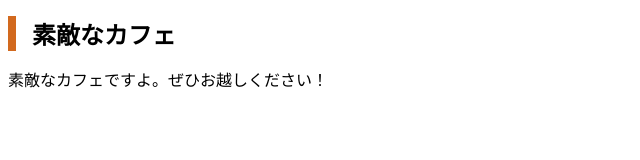
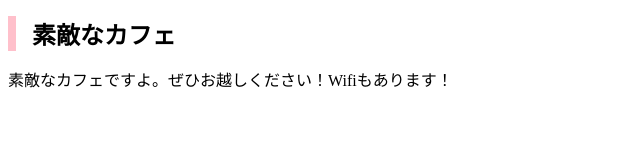
Before and after one commit to Chiba-Shuhei/mycafe, a plain HTML site: page index.html in a window 1280 px wide. Shown: the whole page, without its empty margins (0-640 px from the left). Drawn offline with Linux system fonts and the light colour scheme.

Commit message:
Add files via upload

```diff
--- a/css/style.css
+++ b/css/style.css
@@ -1,5 +1,5 @@
 h1 {
   font-size: 24px;
   padding-left: 16px;
-  border-left: 8px solid chocolate;
+  border-left: 8px solid pink;
 }
--- a/index.html
+++ b/index.html
@@ -9,6 +9,6 @@
 </head>
 <body>
   <h1>素敵なカフェ</h1>
-  <p>素敵なカフェですよ。ぜひお越しください！</p>
+  <p>素敵なカフェですよ。ぜひお越しください！Wifiもあります！</p>
 </body>
 </html>
```
